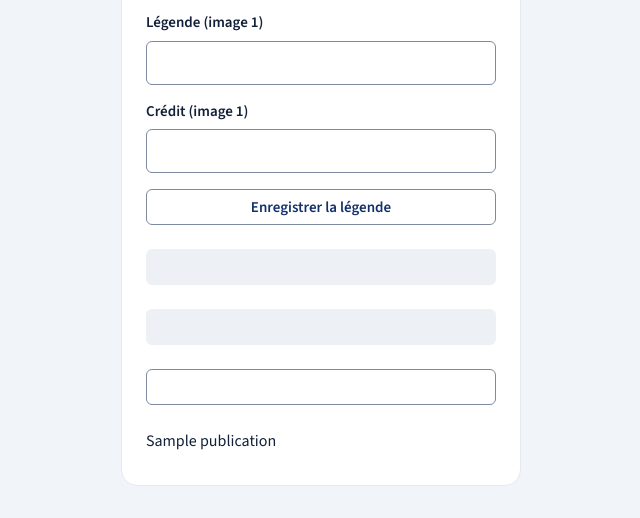
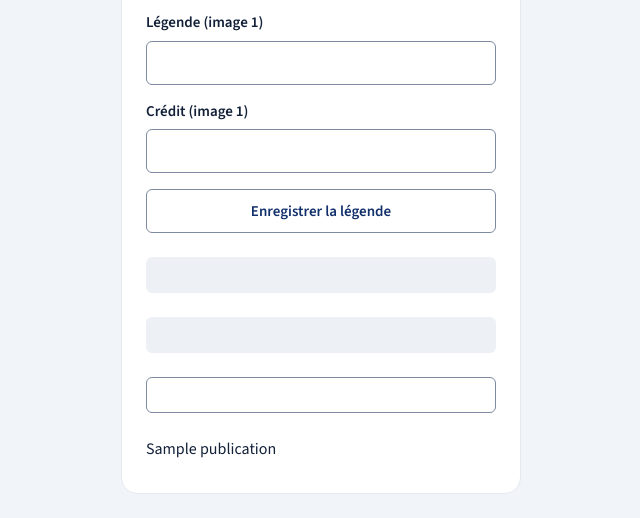
Before and after one commit to papedimba/MMMGCI, a PHP site: the page made by app/views/admin/cms/galleries/form.php in a window 1280 px wide. Shown: the part 320-838 px from the top of the page, without its empty margins (319-959 px from the left). Before the commit the page ends 806 px from the top, so only its background shows below. Run offline with PHP 8.4, Linux system fonts and the light colour scheme; the template is opened without the code that fills it: most values are stand-ins (such as "Sample title", 1, 10 or a date in 2020); data that the repository does not hold is empty.

Commit message:
L3: contenus du site — bouton de légende à 44 px au toucher
Co-Authored-By: Claude Sonnet 5.5 <noreply@anthropic.com>
Claude-Session: https://claude.ai/code/session_01Uu1VSEXCRaH9D12kgHUmuJ

```diff
--- a/app/views/admin/cms/galleries/form.php
+++ b/app/views/admin/cms/galleries/form.php
@@ -36,7 +36,7 @@ $lock = $locked ? ['hint' => 'Album publié : modifiable par un publicateur seul
 <input type="hidden" name="_csrf" value="<?= e($csrfToken) ?>">
 <div class="field"><label for="caption-<?= (int) $it['id'] ?>">Légende (image <?= $n ?>)</label><input class="control" type="text" id="caption-<?= (int) $it['id'] ?>" name="caption" value="<?= e((string) $it['caption']) ?>" maxlength="200"></div>
 <div class="field"><label for="credit-<?= (int) $it['id'] ?>">Crédit (image <?= $n ?>)</label><input class="control" type="text" id="credit-<?= (int) $it['id'] ?>" name="credit" value="<?= e((string) $it['credit']) ?>" maxlength="120"></div>
-<button class="btn btn-secondary btn-sm" type="submit" formnovalidate><span>Enregistrer la légende<span class="visually-hidden"> de l'image <?= $n ?></span></span></button>
+<button class="btn btn-secondary" type="submit" formnovalidate><span>Enregistrer la légende<span class="visually-hidden"> de l'image <?= $n ?></span></span></button>
 </form>
 <div class="block-tools">
 <?php foreach (['monter' => ['Monter', $i === 0], 'descendre' => ['Descendre', $i === count($items) - 1], 'retrait' => ['Retirer', false]] as $op => [$label, $off]): ?>
```
